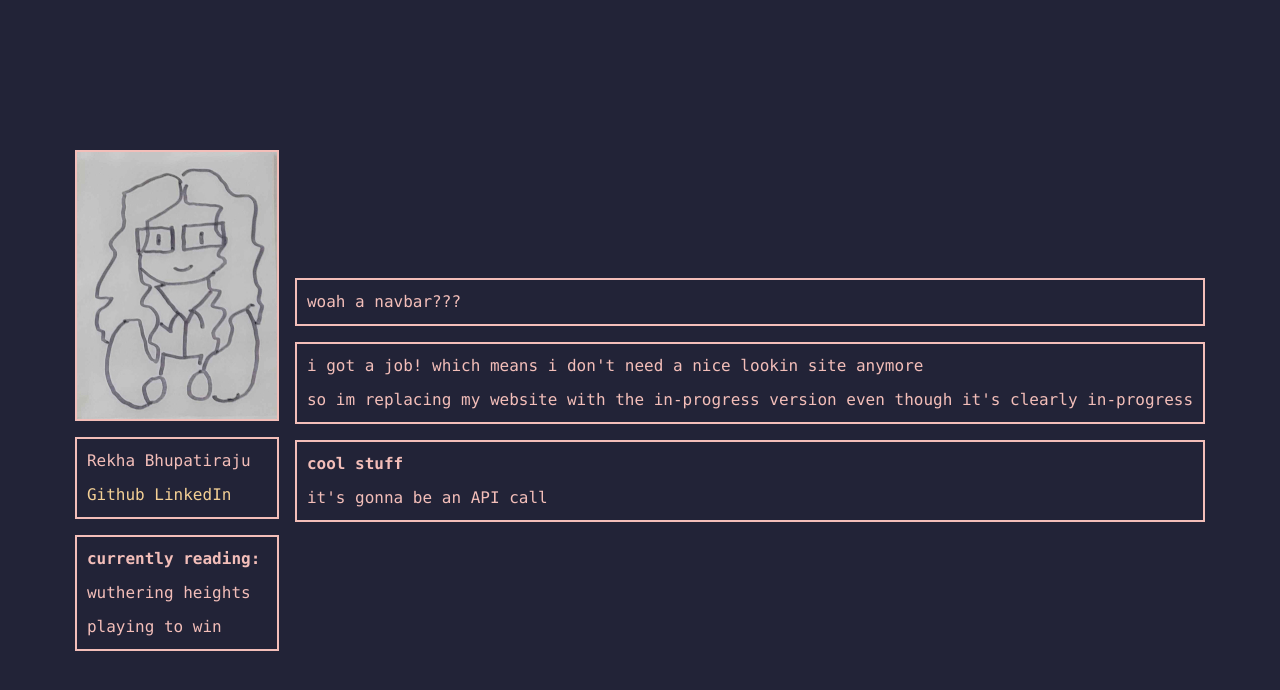
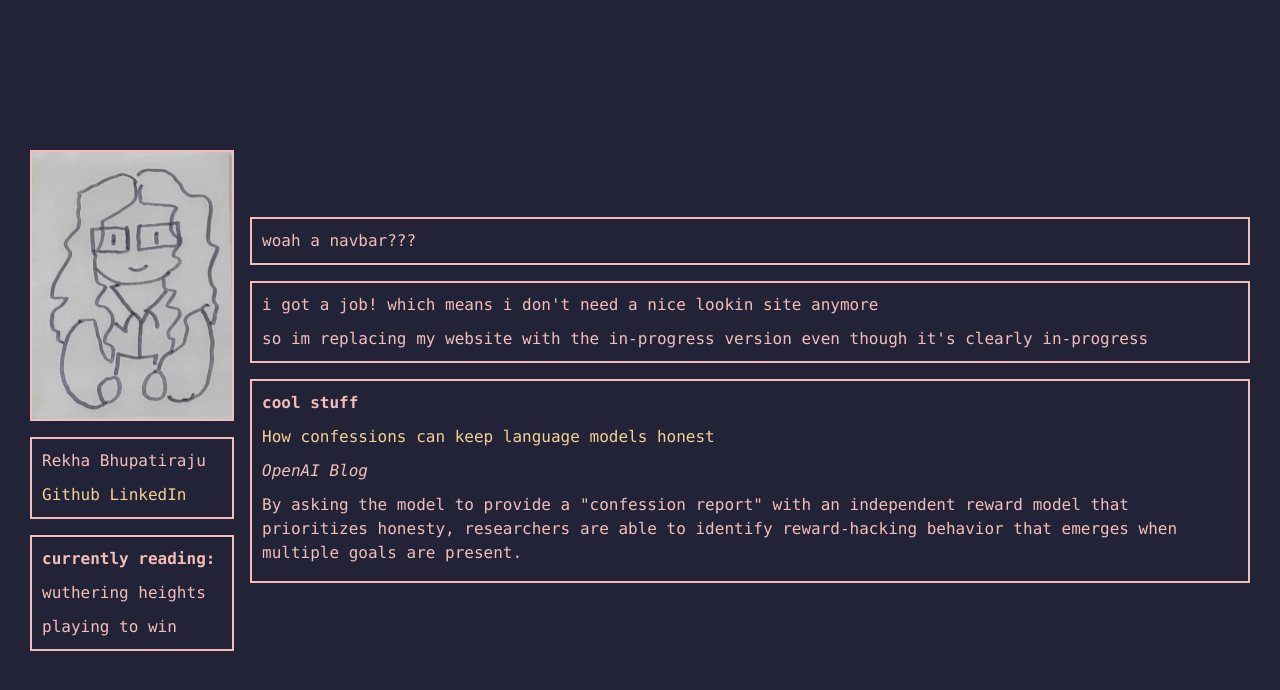
Before and after one commit to therekha/aboutme, a React (Vite) app: page / in a window 1280 px wide. Shown: the top 690 px of the page. Built offline with nearby package versions, Linux system fonts and the light colour scheme.

Commit message:
initial setup for api-based fieldss

```diff
--- a/src/App.css
+++ b/src/App.css
@@ -1,5 +1,10 @@
 .tile {
   border: 2px solid var(--rosepink);
+    max-width: 1000px; /* adjust this value to your preference */
+    word-wrap: break-word;
+    overflow-wrap: break-word;
+    max-height: 500px; /* adjust this value to your preference */
+    overflow-y: auto;
   p, h1 {
     margin: 10px;
   }
--- a/src/CoolStuff.tsx
+++ b/src/CoolStuff.tsx
@@ -1,8 +1,44 @@
+import {useEffect, useState } from "react";
+
 export function CoolStuff() {
+    type Article = {
+        title: string;
+        url: string;
+        source: string;
+        description: string;
+    }
+
+    let [articles, setArticles] = useState<Article[]>([]);
+
+    function getLinks(): Article[] {
+        //will b api call later
+        return [{
+            title: "How confessions can keep language models honest",
+            url: "https://openai.com/index/how-confessions-can-keep-language-models-honest/?utm_source=tldrai",
+            source: "OpenAI Blog",
+            description: "By asking the model to provide a \"confession report\" with an independent reward model that prioritizes honesty, researchers are able to identify reward-hacking behavior that emerges when multiple goals are present."
+        }]
+    }
+
+
+    useEffect(() => {
+        setArticles(getLinks());
+    }, []);
+
   return (
     <div>
       <h1><strong>cool stuff</strong></h1>
-      <p>it's gonna be an API call</p>
+        {articles.map((article) => (
+            <div key={article.url} className="mb-4">
+                <h1>
+                    <a href={article.url} className="text-rosepink-500 hover:underline">
+                        {article.title}
+                    </a>
+                </h1>
+                <p><em>{article.source}</em></p>
+                <p>{article.description}</p>
+            </div>
+        ))}
     </div>
   );
 }
--- a/src/Currently.tsx
+++ b/src/Currently.tsx
@@ -1,9 +1,19 @@
+import {useEffect, useState } from "react";
+
 export function Currently () {
+    let [books, setBooks] = useState<string[]>([]);
+
+    //dummy data for now
+    useEffect(() => {
+        setBooks(["wuthering heights", "playing to win"]);
+    }, []);
+
     return (
         <div>
           <h1><strong>currently reading:</strong></h1>
-          <p>wuthering heights</p>
-          <p>playing to win</p>
+          {books.map((book) => (
+            <p key={book}>{book}</p>
+          ))}
         </div>
     );
 }
```
